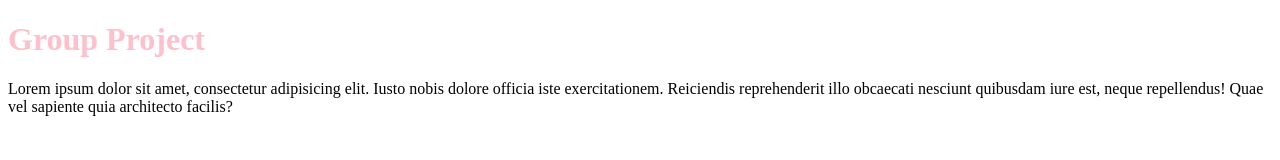
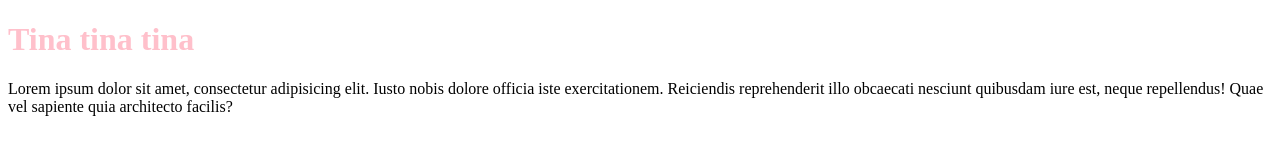
Before and after one commit to shopstyleAgency/shopstylePractice, a plain HTML site: page index.html in a window 1280 px wide. Drawn offline with Linux system fonts and the light colour scheme.

Commit message:
made changes to h1

```diff
--- a/index.html
+++ b/index.html
@@ -6,7 +6,7 @@
 	<link rel="stylesheet" href="style.css">
 </head>
 <body>
-	<h1>Group Project</h1>
+	<h1>Tina tina tina</h1>
 	<p>Lorem ipsum dolor sit amet, consectetur adipisicing elit. Iusto nobis dolore officia iste exercitationem. Reiciendis reprehenderit illo obcaecati nesciunt quibusdam iure est, neque repellendus! Quae vel sapiente quia architecto facilis?</p>
 </body>
 </html>
```
